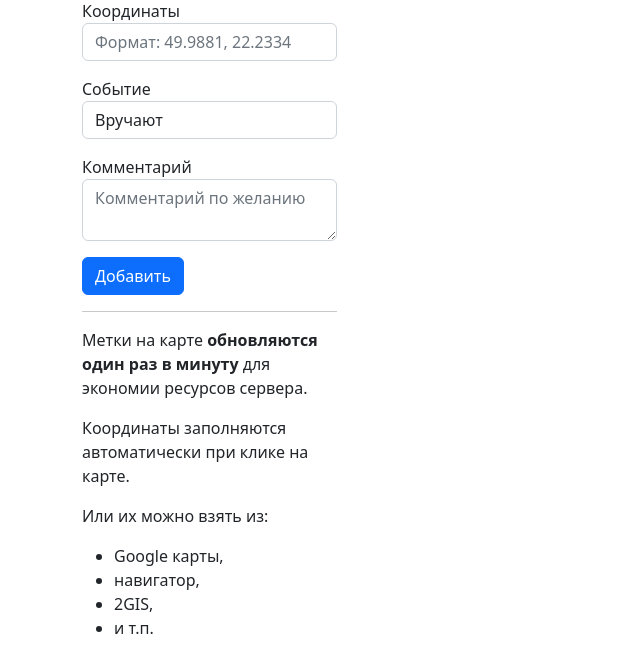
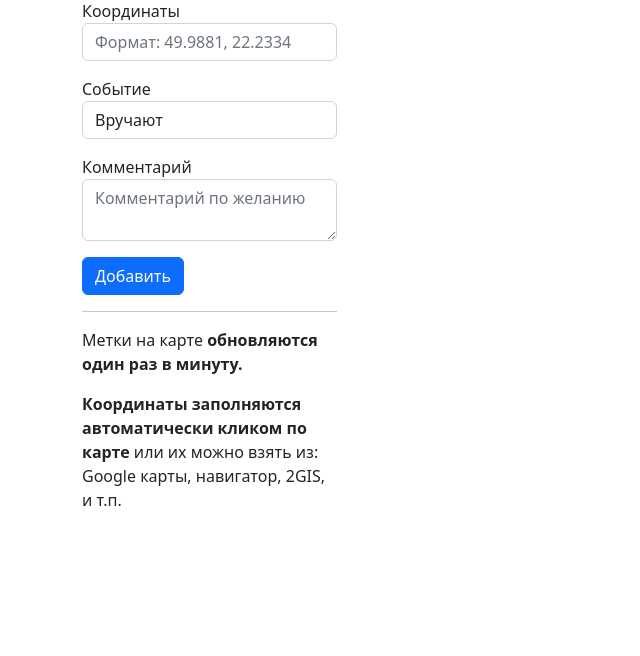
Before and after one commit to VetalM84/flaskFolium, a Flask app: template maps/templates/index.html in a window 1280 px wide. Shown: the part 248-904 px from the top of the page, without its empty margins (0-640 px from the left). After the commit the page ends 754 px from the top, so only its background shows below. Run offline with Flask 2, Linux system fonts and the light colour scheme; the template is opened without the code that fills it: values that come from a table or form of the project are taken from there, others are empty.

Commit message:
Edit text.

```diff
--- a/maps/templates/index.html
+++ b/maps/templates/index.html
@@ -39,19 +39,12 @@
                 </div>
             <hr>
                 <div class="form-group">
-                    <p>Метки на карте <strong>обновляются один раз в минуту</strong> для экономии ресурсов сервера.</p>
-                    <p>Координаты заполняются автоматически при клике на карте.</p>
-                    <p>Или их можно взять из:</p>
-                        <ul>
-                            <li>Google карты,</li>
-                            <li>навигатор,</li>
-                            <li>2GIS,</li>
-                            <li>и т.п.</li>
-                        </ul>
+                    <p>Метки на карте <strong>обновляются один раз в минуту.</strong></p>
+                    <p><strong>Координаты заполняются автоматически кликом по карте</strong> или их можно взять из: Google карты,
+                        навигатор, 2GIS, и т.п.</p>
                 </div>
             </form>
         </div>
-
         <div class="col-sm-9">{{ maps | safe }}</div>
     </div>
 {% endblock %}
```
